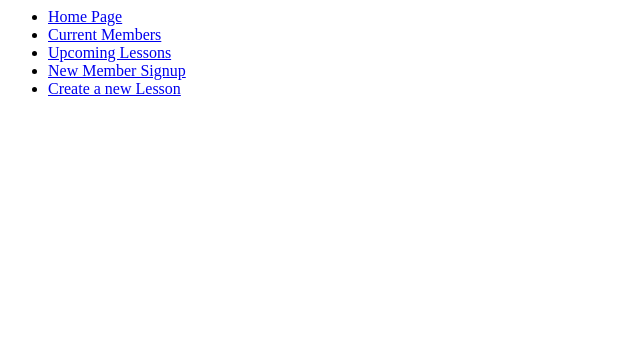
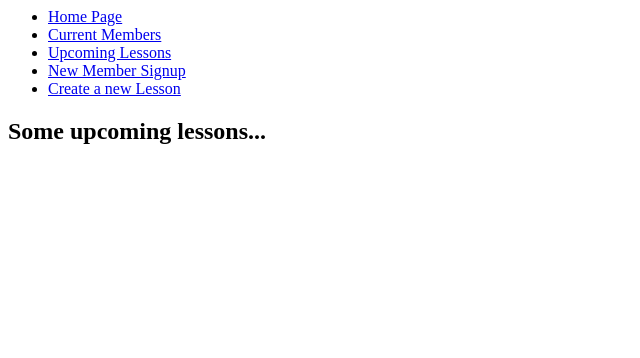
Before and after one commit to JackOfDickson/Hobbyist_web_app, a Flask app: template templates/lessons/index.html in a window 1280 px wide. Shown: the top 358 px of the page, without its empty margins (0-640 px from the left). Run offline with Flask 2, Linux system fonts and the light colour scheme; the template is opened without the code that fills it, so the values that code supplies are empty.

Commit message:
got all lessons to show up and a page for individual lessons

```diff
--- a/app.py
+++ b/app.py
@@ -1,12 +1,12 @@
 from flask import Flask, render_template
 from controllers.member_controller import members_blueprint
-# from controllers.lesson_controller import lessons_blueprint
+from controllers.lesson_controller import lessons_blueprint
 # from controllers.booking_controller import bookings_blueprint
 
 app = Flask(__name__)
 
 # app.register_blueprint(bookings_blueprint)
-# app.register_blueprint(lessons_blueprint)
+app.register_blueprint(lessons_blueprint)
 app.register_blueprint(members_blueprint)
 
 @app.route('/')
--- a/controllers/member_controller.py
+++ b/controllers/member_controller.py
@@ -2,7 +2,7 @@ from flask import Flask, render_template, Blueprint, redirect, request
 import repositories.member_repository as member_repository
 
 
-members_blueprint = Blueprint("users", __name__)
+members_blueprint = Blueprint("members", __name__)
 
 @members_blueprint.route("/members")
 def members():
--- a/templates/lessons/index.html
+++ b/templates/lessons/index.html
@@ -1,4 +1,9 @@
 {% extends 'base.html' %}
 {% block content %}
-
+<h1>Some upcoming lessons...</h1>
+{% for lesson in lessons %}
+<ul>
+    <li><a href="/lessons/{{lesson.id}}">{{lesson.title}}</a></li>
+</ul>
+{% endfor %}
 {% endblock %}
--- a/templates/lessons/show.html
+++ b/templates/lessons/show.html
@@ -1,4 +1,8 @@
 {% extends 'base.html' %}
 {% block content %}
+<h1>{{lesson.title}}</h1>
 
+<p>{{lesson.id}}</p>
+
+<p>Attendies:</p>
 {% endblock %}
```
Also changed, not shown: controllers/lesson_controller.py (+12 -0 lines).
